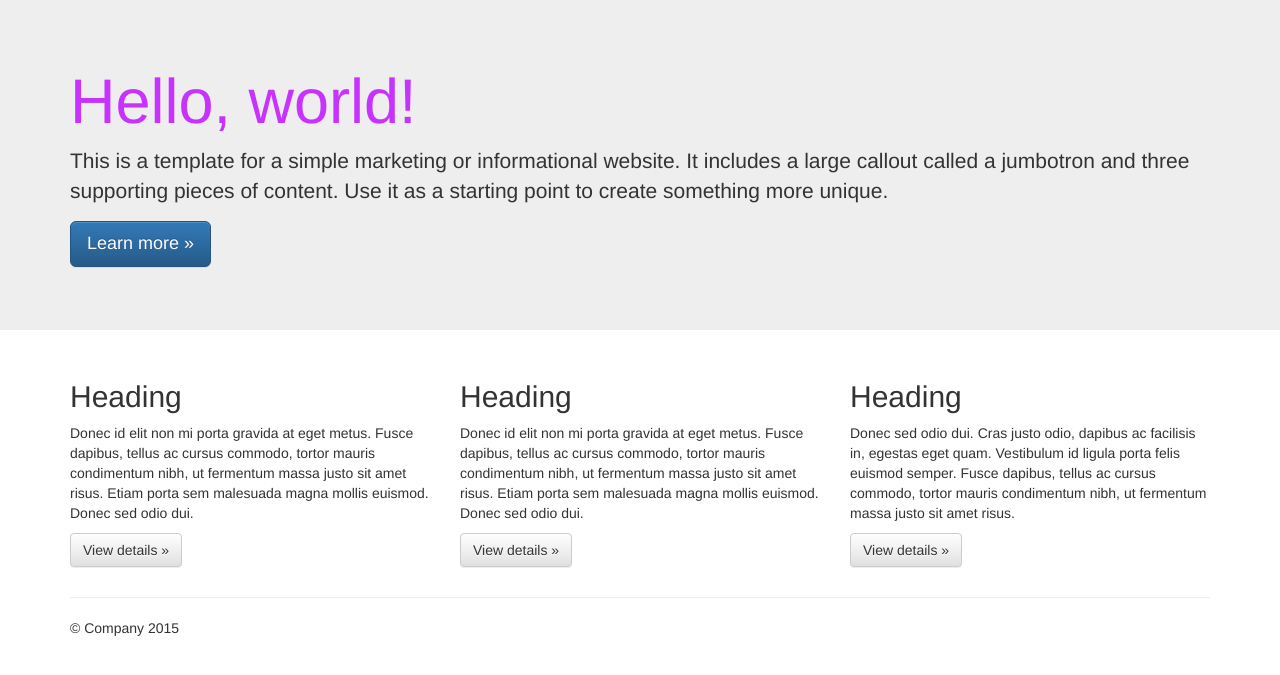
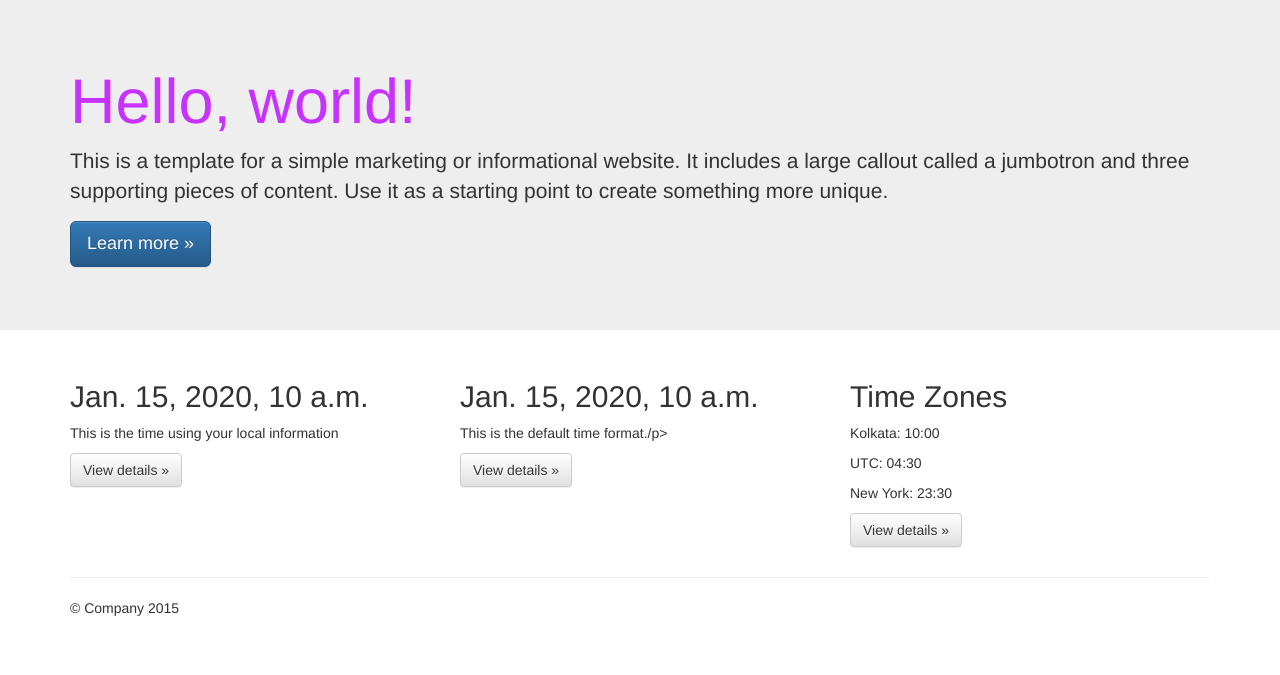
Before and after one commit to srrk/myvocs, a Django app: template myvocs/templates/myvocs/index.html in a window 1280 px wide. Shown: the part 51-726 px from the top of the page. Run offline with Django 3.2, Linux system fonts and the light colour scheme; the template is opened without the code that fills it: most values are stand-ins (such as "Sample title", 1, 10 or a date in 2020); some libraries are stand-ins or nearby versions.

Commit message:
Internalization and localization

```diff
--- a/myvocs/templates/myvocs/index.html
+++ b/myvocs/templates/myvocs/index.html
@@ -1,11 +1,14 @@
 {% extends "base.html" %}
+{% load i18n %}
+{% load l10n %}
+{% load tz %}
 {% block head_title %}MyVocs Django Tutorial{% endblock %}
 {% block content %}
     <!-- Main jumbotron for a primary marketing message or call to action -->
     <div class="jumbotron">
       <div class="container">
-        <h1>Hello, world!</h1>
-        <p>This is a template for a simple marketing or informational website. It includes a large callout called a jumbotron and three supporting pieces of content. Use it as a starting point to create something more unique.</p>
+          <h1>{% trans "Hello, world!" %}</h1>
+          <p>{% blocktrans %}This is a template for a simple marketing or informational website. It includes a large callout called a jumbotron and three supporting pieces of content. Use it as a starting point to create something more unique.{% endblocktrans %}</p>
         <p><a class="btn btn-primary btn-lg" href="#" role="button">Learn more &raquo;</a></p>
       </div>
     </div>
@@ -14,18 +17,21 @@
       <!-- Example row of columns -->
       <div class="row">
         <div class="col-md-4">
-          <h2>Heading</h2>
-          <p>Donec id elit non mi porta gravida at eget metus. Fusce dapibus, tellus ac cursus commodo, tortor mauris condimentum nibh, ut fermentum massa justo sit amet risus. Etiam porta sem malesuada magna mollis euismod. Donec sed odio dui. </p>
+            <h2 id="local-date">{{today}}</h2>
+          <p>This is the time using your local information</p>
           <p><a class="btn btn-default" href="#" role="button">View details &raquo;</a></p>
         </div>
         <div class="col-md-4">
-          <h2>Heading</h2>
-          <p>Donec id elit non mi porta gravida at eget metus. Fusce dapibus, tellus ac cursus commodo, tortor mauris condimentum nibh, ut fermentum massa justo sit amet risus. Etiam porta sem malesuada magna mollis euismod. Donec sed odio dui. </p>
+            <h2 id="non-local-date">{{today|unlocalize}}</h2>
+          <p>This is the default time format./p>
           <p><a class="btn btn-default" href="#" role="button">View details &raquo;</a></p>
        </div>
         <div class="col-md-4">
-          <h2>Heading</h2>
-          <p>Donec sed odio dui. Cras justo odio, dapibus ac facilisis in, egestas eget quam. Vestibulum id ligula porta felis euismod semper. Fusce dapibus, tellus ac cursus commodo, tortor mauris condimentum nibh, ut fermentum massa justo sit amet risus.</p>
+          <h2>Time Zones</h2>
+          <p>Kolkata: <span id="time-tz">{{now|time:"H:i"}}</span></p>
+          <p>UTC: <span id="time-utc">{{now|utc|time:"H:i"}}</span></p>
+          <p>New York: <span id="time-ny">
+              {{now|timezone:"America/New_York"|time:"H:i"}}</span></p>
           <p><a class="btn btn-default" href="#" role="button">View details &raquo;</a></p>
         </div>
       </div>
--- a/myvocs/test.py
+++ b/myvocs/test.py
@@ -1,6 +1,7 @@
 # -*- coding: utf-8 -*-
 from django.test import TestCase
 from django.core.urlresolvers import reverse
+from django.utils.translation import activate
 
 class TestHomePage(TestCase):
 
@@ -9,5 +10,6 @@ class TestHomePage(TestCase):
         self.assertTemplateUsed(response, "myvocs/index.html")
 
     def test_uses_base_template(self):
+        activate('en')
         response = self.client.get(reverse("home"))
         self.assertTemplateUsed(response, "base.html")
--- a/myvocs/urls.py
+++ b/myvocs/urls.py
@@ -13,14 +13,18 @@ Including another URLconf
     1. Import the include() function: from django.conf.urls import url, include
     2. Add a URL to urlpatterns:  url(r'^blog/', include('blog.urls'))
 """
-from django.conf.urls import url
+from django.conf.urls import url, include
 from django.contrib import admin
+from django.conf.urls.i18n import i18n_patterns
 
 from .views import home, home_files
 
 urlpatterns = [
-    url(r'^admin/', admin.site.urls),
-    url(r'^$', home, name='home'),
     url(r'^(?P<filename>(robots.txt)|(humans.txt))$',
         home_files, name='home-files'),
 ]
+
+urlpatterns += i18n_patterns(
+        url(r'^$', home, name='home'),
+        url(r'^admin/', include(admin.site.urls)),
+)
--- a/myvocs/views.py
+++ b/myvocs/views.py
@@ -1,8 +1,12 @@
 # -*- coding: utf-8 -*-
+import datetime
+
 from django.shortcuts import render
+from django.utils.timezone import now
 
 def home(request):
-    return render(request, "myvocs/index.html", {})
+    today = datetime.date.today()
+    return render(request, "myvocs/index.html", {'today': today, 'now':now()})
 
 def home_files(request, filename):
     return render(request, filename, {}, content_type="text/plain")
--- a/requirements/base.txt
+++ b/requirements/base.txt
@@ -1 +1,2 @@
 Django==1.11.1
+pytz==2017.2
```
Also changed, not shown: functional_tests/test_all_users.py (+33 -0 lines), myvocs/settings/base.py (+14 -1 lines), myvocs/locale/ca/LC_MESSAGES/django.po (added), 1 other file.
